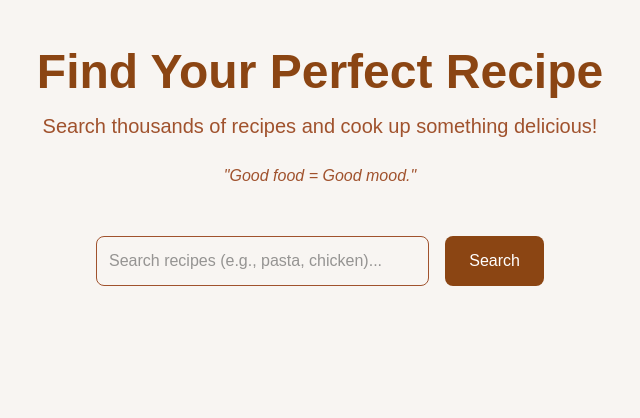
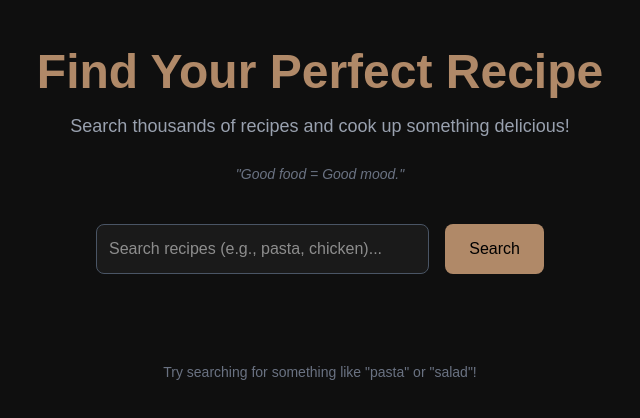
Before and after one commit to Timmysolomon/recipefinder-pro, a Next.js app: page / in a window 1280 px wide. Shown: the top 418 px of the page, without its empty margins (320-960 px from the left). Built offline with nearby package versions, Linux system fonts and the light colour scheme.

Commit message:
Fix: render RecipeCard and close missing <p> tag

```diff
--- a/src/app/components/recipecard.jsx
+++ b/src/app/components/recipecard.jsx
@@ -5,17 +5,18 @@ export default function RecipeCard({ recipe }) {
     <div className="bg-[#111111] rounded-lg overflow-hidden shadow-lg hover:shadow-blue-500/30 transform hover:scale-105 transition duration-300 animate-fade-in">
       <img
         src={recipe.image}
-        alt={recipe.label}
+        alt={recipe.title}
         className="w-full h-48 object-cover"
       />
       <div className="p-6">
-        <h3 className="text-lg font-semibold text-white mb-2">{recipe.label}</h3>
-        <p className="text-gray-400 text-sm mb-4">{recipe.source}</p>
+        <h3 className="text-lg font-semibold text-white mb-2">{recipe.title}</h3>
         <a
-          href={recipe.url}
+          href={`https://spoonacular.com/recipes/${recipe.title
+            .toLowerCase()
+            .replace(/ /g, '-')}-${recipe.id}`}
           target="_blank"
           rel="noopener noreferrer"
-          className="inline-block px-4 py-2 bg-gradient-to-r from-blue-500 to-purple-600 text-white rounded hover:scale-105 transition"
+          className="inline-block px-4 py-2 mt-2 bg-gradient-to-r from-blue-500 to-purple-600 text-white rounded hover:scale-105 transition"
         >
           View Recipe
         </a>
--- a/src/app/page.js
+++ b/src/app/page.js
@@ -2,7 +2,7 @@
 
 import { useState } from 'react';
 import axios from 'axios';
-import Image from 'next/image';
+import RecipeCard from './components/RecipeCard'; // adjust path if needed
 
 export default function Home() {
   const [query, setQuery] = useState('');
@@ -15,11 +15,11 @@ export default function Home() {
     setIsLoading(true);
     try {
       const response = await axios.get(
-        `https://api.spoonacular.com/recipes/complexSearch`,
+        'https://api.spoonacular.com/recipes/complexSearch',
         {
           params: {
             query: query,
-            number: 10,
+            number: 12,
             apiKey: '9d8cd71dff1949a5b6eb35a0f999776a',
           },
         }
@@ -33,19 +33,14 @@ export default function Home() {
   };
 
   return (
-    <main className="min-h-screen flex flex-col items-center justify-start py-12 px-4 bg-[var(--background)] text-[var(--text-color)]">
-      {/* Main Title */}
-      <h1 className="text-5xl font-extrabold mb-4 animate-fade-in text-[var(--primary)] text-center">
+    <main className="min-h-screen flex flex-col items-center justify-start py-12 px-4 bg-[#0f0f0f] text-white">
+      <h1 className="text-4xl sm:text-5xl font-bold mb-4 text-center text-[#b08968]">
         Find Your Perfect Recipe
       </h1>
-
-      {/* Subheading */}
-      <p className="text-xl mb-6 text-center text-[var(--secondary)]">
+      <p className="text-lg mb-6 text-center text-gray-400">
         Search thousands of recipes and cook up something delicious!
       </p>
-
-      {/* Motivational Quote */}
-      <p className="italic text-md mb-12 text-center text-[var(--secondary)]">
+      <p className="italic text-sm mb-10 text-center text-gray-500">
         &quot;Good food = Good mood.&quot;
       </p>
 
@@ -56,22 +51,32 @@ export default function Home() {
           placeholder="Search recipes (e.g., pasta, chicken)..."
           value={query}
           onChange={(e) => setQuery(e.target.value)}
-          className="flex-1 p-3 border border-[var(--secondary)] rounded-lg bg-[var(--background)] focus:outline-none focus:ring-2 focus:ring-[var(--primary)]"
+          className="flex-1 p-3 border border-gray-600 rounded-lg bg-[#1a1a1a] focus:outline-none focus:ring-2 focus:ring-[#b08968]"
         />
         <button
           onClick={handleSearch}
           disabled={isLoading}
-          className="px-6 py-3 bg-[var(--primary)] text-white rounded-lg hover:bg-[var(--secondary)] transition disabled:opacity-50"
+          className="px-6 py-3 bg-[#b08968] text-black rounded-lg hover:bg-[#a17857] transition disabled:opacity-50"
         >
           {isLoading ? 'Searching...' : 'Search'}
         </button>
-        </div>
+      </div>
 
       {/* Recipes Grid */}
       {recipes.length > 0 && (
         <div className="grid gap-6 grid-cols-1 sm:grid-cols-2 md:grid-cols-3 w-full max-w-6xl">
+          {recipes.map((recipe) => (
+            <RecipeCard key={recipe.id} recipe={recipe} />
+          ))}
         </div>
       )}
-          </main>
-        );
-      }
+
+      {/* No Results Message */}
+      {recipes.length === 0 && !isLoading && (
+        <p className="text-gray-500 text-sm mt-10 text-center">
+          Try searching for something like &quot;pasta&quot; or &quot;salad&quot;!
+        </p>
+      )}
+    </main>
+  );
+}
```
